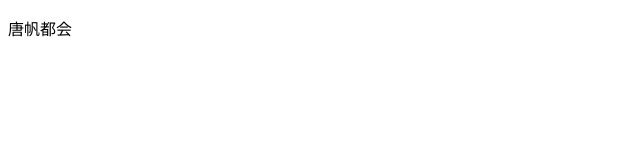
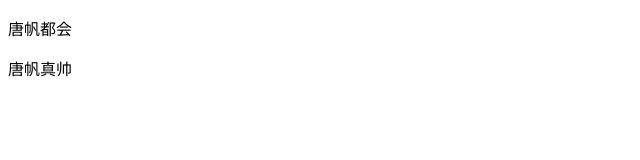
Before and after one commit to blue857/lesson6, a plain HTML site: page index.html in a window 1280 px wide. Shown: the whole page, without its empty margins (0-640 px from the left). Drawn offline with Linux system fonts and the light colour scheme.

Commit message:
第一次拉

```diff
--- a/index.html
+++ b/index.html
@@ -1,7 +1,7 @@
 <!--
  * @Author: your name
  * @Date: 2020-11-15 19:28:26
- * @LastEditTime: 2020-11-15 19:28:44
+ * @LastEditTime: 2020-11-15 19:38:03
  * @LastEditors: Please set LastEditors
  * @Description: In User Settings Edit
  * @FilePath: \克隆\index.html
@@ -15,5 +15,6 @@
 </head>
 <body>
     <p>唐帆都会</p>
+    <span>唐帆真帅</span>
 </body>
 </html>
```
